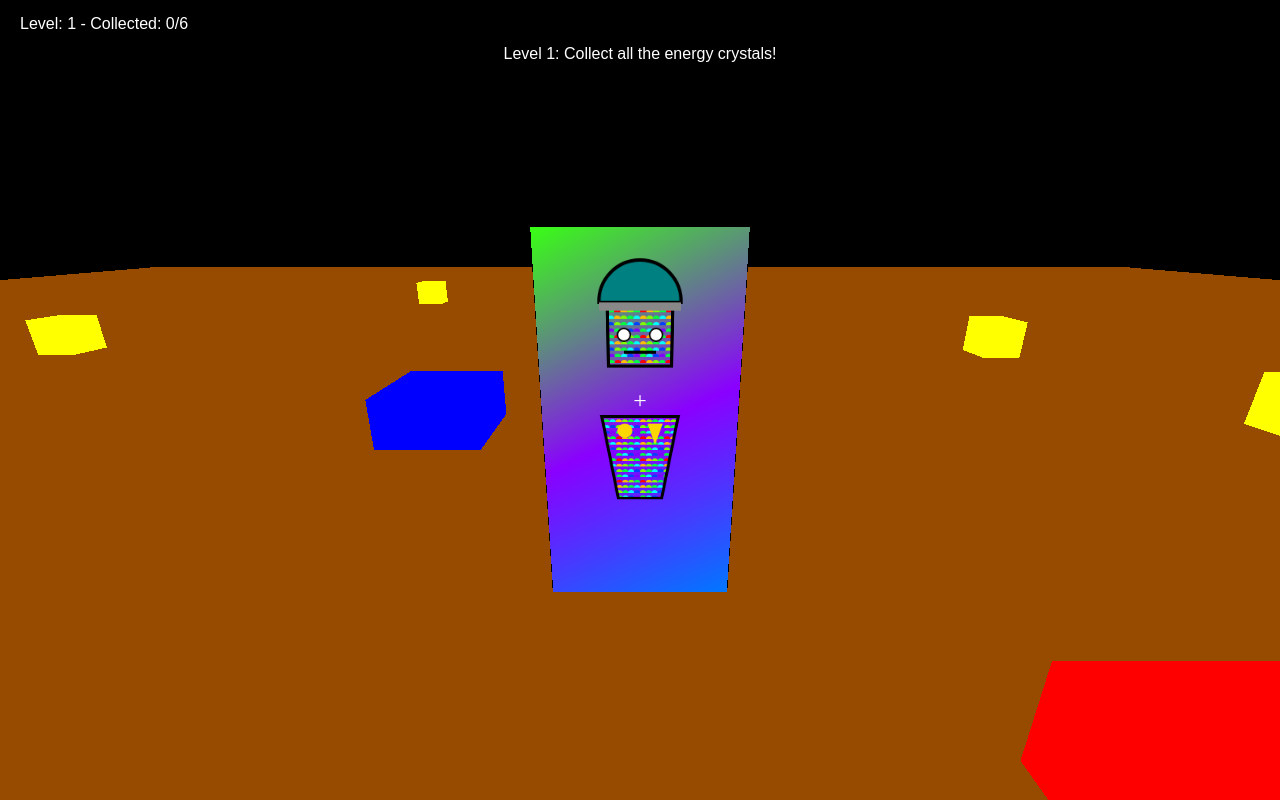
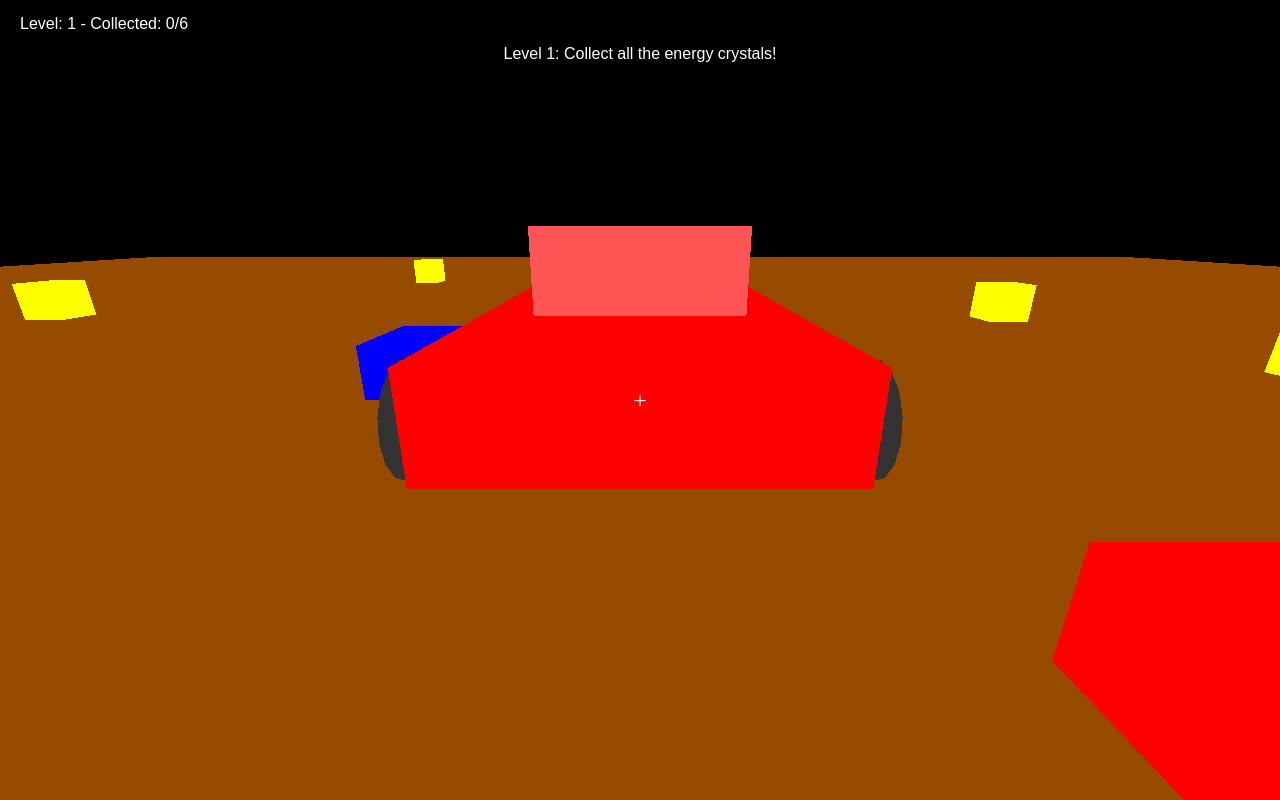
Before and after one commit to victordelrosal/simpleBlocks, a plain HTML site: page index.html in a window 1280 px wide. Drawn offline with nearby package versions, Linux system fonts and the light colour scheme; animation ran at ten frames a second.

Commit message:
Replace avatar with red car

```diff
--- a/index.html
+++ b/index.html
@@ -43,6 +43,7 @@
     <script src="https://cdnjs.cloudflare.com/ajax/libs/three.js/r128/three.min.js"></script>
     <script>
         let camera, scene, renderer, cube;
+        const avatarHalfHeight = 0.5;
         let moveSpeed = 0.1;
         let gravity = 0.02;
         let jumpForce = 0.3;
@@ -73,102 +74,31 @@
             down: false
         };
 
-        function createAvatarTexture() {
-            const canvas = document.createElement('canvas');
-            canvas.width = 256;
-            canvas.height = 512;
-            const ctx = canvas.getContext('2d');
-
-            // Background gradient
-            const bg = ctx.createLinearGradient(0, 0, canvas.width, canvas.height);
-            bg.addColorStop(0, '#39ff14');
-            bg.addColorStop(0.5, '#8a00ff');
-            bg.addColorStop(1, '#0077ff');
-            ctx.fillStyle = bg;
-            ctx.fillRect(0, 0, canvas.width, canvas.height);
-
-            // Create rainbow scale pattern
-            const pCanvas = document.createElement('canvas');
-            pCanvas.width = 32;
-            pCanvas.height = 32;
-            const pCtx = pCanvas.getContext('2d');
-            for(let y = 0; y < pCanvas.height; y += 8) {
-                for(let x = 0; x < pCanvas.width; x += 8) {
-                    const hue = (x + y) / (pCanvas.width + pCanvas.height) * 360;
-                    pCtx.fillStyle = `hsl(${hue},100%,50%)`;
-                    pCtx.beginPath();
-                    pCtx.arc(x + 4, y + 4, 4, Math.PI, 0);
-                    pCtx.closePath();
-                    pCtx.fill();
-                }
+        function createCar() {
+            const group = new THREE.Group();
+            const bodyGeom = new THREE.BoxGeometry(1.5, 0.4, 3);
+            const bodyMat = new THREE.MeshBasicMaterial({ color: 0xff0000 });
+            const body = new THREE.Mesh(bodyGeom, bodyMat);
+            body.position.y = 0.4;
+            group.add(body);
+            const cabinGeom = new THREE.BoxGeometry(1, 0.4, 1.5);
+            const cabinMat = new THREE.MeshBasicMaterial({ color: 0xff5555 });
+            const cabin = new THREE.Mesh(cabinGeom, cabinMat);
+            cabin.position.set(0, 0.8, -0.2);
+            group.add(cabin);
+            const wheelGeom = new THREE.CylinderGeometry(0.25, 0.25, 0.5, 16);
+            const wheelMat = new THREE.MeshBasicMaterial({ color: 0x333333 });
+            function addWheel(x, z) {
+                const w = new THREE.Mesh(wheelGeom, wheelMat);
+                w.rotation.z = Math.PI/2;
+                w.position.set(x, 0.25, z);
+                group.add(w);
             }
-            const pattern = ctx.createPattern(pCanvas, 'repeat');
-            ctx.fillStyle = pattern;
-            ctx.strokeStyle = '#000';
-            ctx.lineWidth = 4;
-
-            // Head
-            ctx.save();
-            ctx.translate(canvas.width/2, canvas.height/4);
-            ctx.beginPath();
-            ctx.rect(-40, -40, 80, 80);
-            ctx.fill();
-            ctx.stroke();
-            ctx.restore();
-
-            // Body trapezoid
-            ctx.save();
-            ctx.translate(canvas.width/2, canvas.height/2 + 40);
-            ctx.beginPath();
-            ctx.moveTo(-50, -60);
-            ctx.lineTo(50, -60);
-            ctx.lineTo(30, 60);
-            ctx.lineTo(-30, 60);
-            ctx.closePath();
-            ctx.fill();
-            ctx.stroke();
-            ctx.restore();
-
-            // Eyes
-            ctx.fillStyle = '#fff';
-            ctx.strokeStyle = '#000';
-            ctx.lineWidth = 2;
-            ctx.beginPath();
-            ctx.arc(canvas.width/2 - 20, canvas.height/4, 8, 0, Math.PI * 2);
-            ctx.fill();
-            ctx.stroke();
-            ctx.beginPath();
-            ctx.arc(canvas.width/2 + 20, canvas.height/4, 8, 0, Math.PI * 2);
-            ctx.fill();
-            ctx.stroke();
-            ctx.fillStyle = '#000';
-            ctx.fillRect(canvas.width/2 - 20, canvas.height/4 + 20, 40, 4);
-
-            // Cap
-            ctx.fillStyle = '#008080';
-            ctx.strokeStyle = '#000';
-            ctx.lineWidth = 4;
-            ctx.beginPath();
-            ctx.arc(canvas.width/2, canvas.height/4 - 40, 50, Math.PI, 0);
-            ctx.closePath();
-            ctx.fill();
-            ctx.stroke();
-            ctx.fillStyle = '#888';
-            ctx.fillRect(canvas.width/2 - 50, canvas.height/4 - 40, 100, 10);
-
-            // Golden emblems
-            ctx.fillStyle = 'gold';
-            ctx.beginPath();
-            ctx.arc(canvas.width/2 - 20, canvas.height/2, 10, 0, Math.PI * 2);
-            ctx.fill();
-            ctx.beginPath();
-            ctx.moveTo(canvas.width/2 + 10, canvas.height/2 - 10);
-            ctx.lineTo(canvas.width/2 + 30, canvas.height/2 - 10);
-            ctx.lineTo(canvas.width/2 + 20, canvas.height/2 + 20);
-            ctx.closePath();
-            ctx.fill();
-
-            return new THREE.CanvasTexture(canvas);
+            addWheel(-0.7, 1);
+            addWheel(0.7, 1);
+            addWheel(-0.7, -1);
+            addWheel(0.7, -1);
+            return group;
         }
 
         function init() {
@@ -180,16 +110,8 @@
             document.body.appendChild(renderer.domElement);
 
             // Player avatar
-            const geometry = new THREE.BoxGeometry(1, 2, 1);
-            const avatarTexture = createAvatarTexture();
-            avatarTexture.minFilter = THREE.LinearFilter;
-            const material = new THREE.MeshBasicMaterial({ map: avatarTexture, transparent: true });
-            cube = new THREE.Mesh(geometry, material);
-            // Outline for a cel shaded look
-            const edges = new THREE.EdgesGeometry(geometry);
-            const line = new THREE.LineSegments(edges, new THREE.LineBasicMaterial({ color: 0x000000 }));
-            cube.add(line);
-            cube.position.y = 1;
+            cube = createCar();
+            cube.position.y = avatarHalfHeight;
             scene.add(cube);
 
             // Ground
@@ -282,8 +204,8 @@
             cube.position.y += velocityY;
 
             // Ground collision
-            if (cube.position.y <= 1) {
-                cube.position.y = 1;
+            if (cube.position.y <= avatarHalfHeight) {
+                cube.position.y = avatarHalfHeight;
                 velocityY = 0;
                 onGround = true;
             }
```
